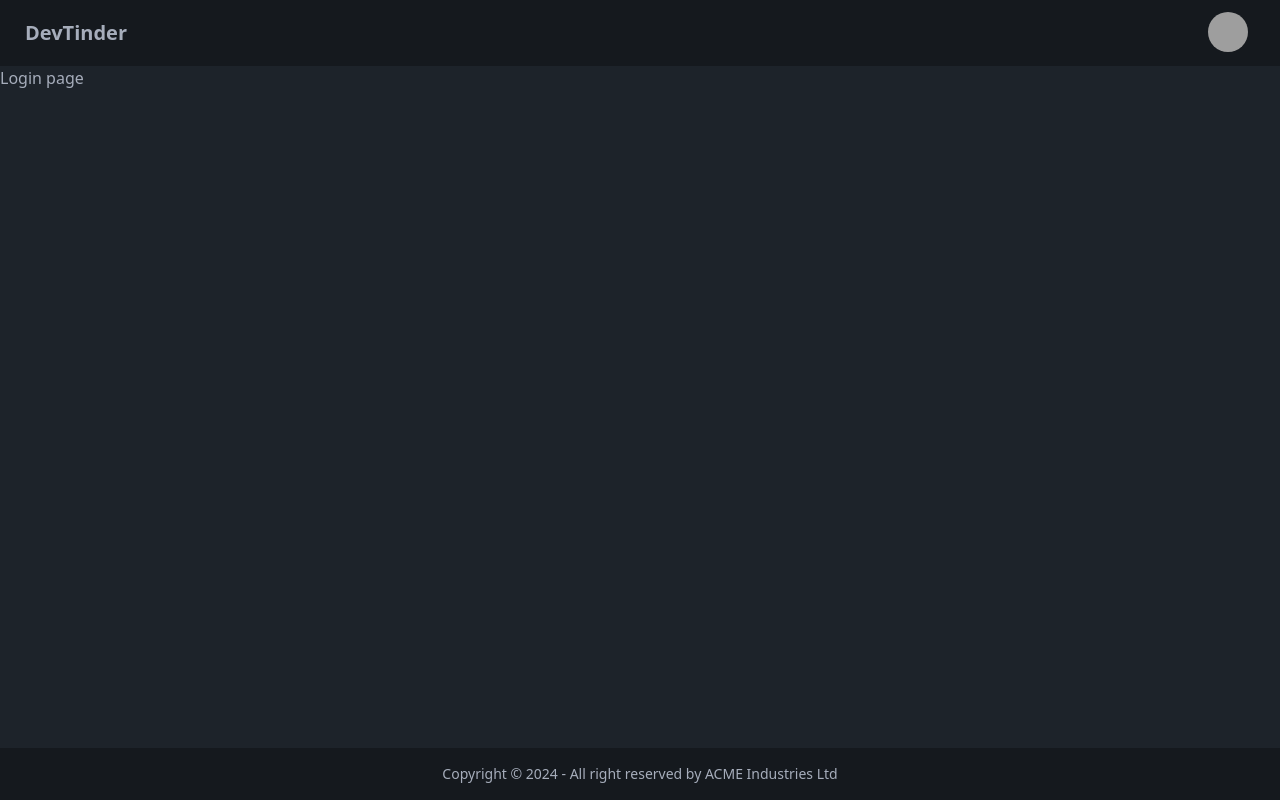
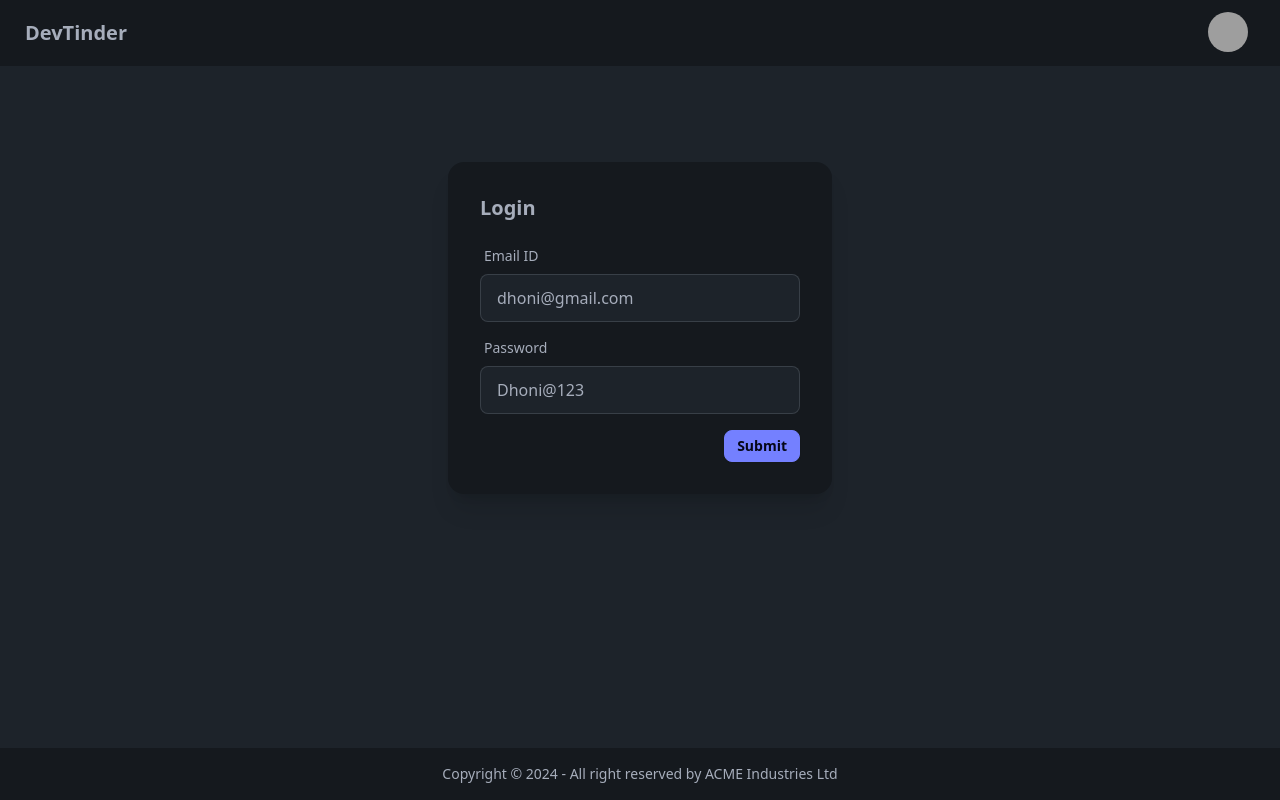
Before and after one commit to Swapnasruthi/devTinder-frontend, a React (Vite) app: page /login in a window 1280 px wide. Built offline with nearby package versions, Linux system fonts and the light colour scheme; grey boxes are pictures that could not be loaded.

Commit message:
login page

```diff
--- a/package.json
+++ b/package.json
@@ -10,6 +10,7 @@
     "preview": "vite preview"
   },
   "dependencies": {
+    "axios": "^1.7.7",
     "react": "^18.3.1",
     "react-dom": "^18.3.1",
     "react-router-dom": "^6.28.0"
--- a/src/Login.jsx
+++ b/src/Login.jsx
@@ -1,7 +1,53 @@
+import axios from "axios";
+import { useState } from "react";
+
 const Login = ()=>{
+
+    const [email, setEmail] = useState("dhoni@gmail.com");
+    const [password, setPassword] = useState("Dhoni@123");
+
+    const handleSubmit = async()=>{
+        try{
+            const res = await axios.post("http://localhost:3000/login",
+                {
+                    email,
+                    password
+                },{withCredentials:true});
+
+
+        }
+        catch(err){
+            console.error(err);
+        }
+    }
     return (
-        <div>
-            <h1>Login page</h1>
+        <div className="flex justify-center my-24">
+            <div className="card bg-base-300 w-96 shadow-xl">
+                <div className="card-body">
+                    <h2 className="card-title">Login</h2>
+                    <div>
+                    <label className="form-control w-full max-w-xs my-2">
+                            <div className="label">
+                                <span className="label-text">Email ID</span>
+
+                            </div>
+                            <input value={email} onChange={(e) => setEmail(e.target.value)} type="text" placeholder="" className="input input-bordered w-full max-w-xs" />
+
+                    </label>
+                    <label className="form-control w-full max-w-xs my-2">
+                            <div className="label">
+                                <span className="label-text">Password</span>
+
+                            </div>
+                            <input value={password} onChange={(e) => setPassword(e.target.value)} type="text" placeholder="" className="input input-bordered w-full max-w-xs" />
+
+                    </label>
+                    </div>
+                    <div className="card-actions justify-end">
+                    <button className="btn btn-primary btn-sm" onClick={handleSubmit}>Submit</button>
+                    </div>
+                </div>
+                </div>
         </div>
     )
 
```
Also changed, not shown: 1 other file (tests, documents, lock files or other folders).
